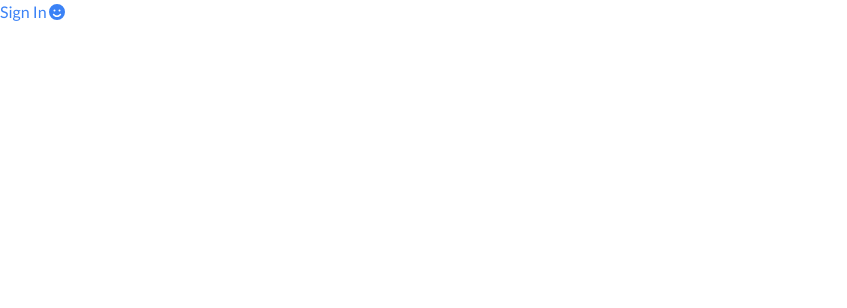
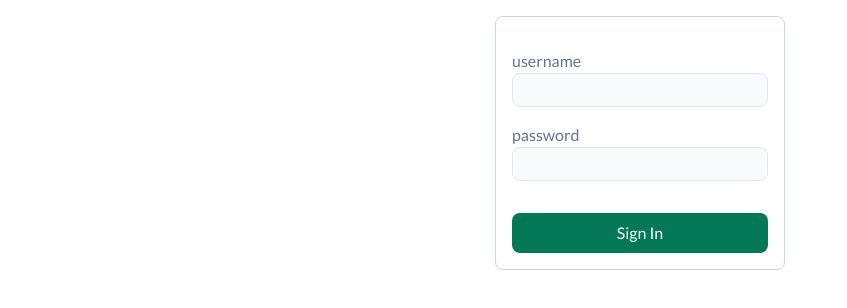
Before and after one commit to eelizan1/React-Captstone, a React (Vite) app: page / in a window 1280 px wide. Shown: the top 308 px of the page, without its empty margins (0-847 px from the left). Built offline with nearby package versions, Linux system fonts and the light colour scheme; a web font is replaced by a local one.

Commit message:
Initial auth form

```diff
--- /dev/null
+++ b/src/pages/auth/AuthForm/AuthForm.jsx
@@ -0,0 +1,29 @@
+import { useState } from 'react';
+
+const AuthForm = ({ fields, submitButtonLabel }) => {
+  const [fieldValues, setFieldValues] = useState({});
+  return (
+    <form className="p-4 m-4 bg-white border border-slate-300 rounded-lg font-lato">
+      {fields.map((field) => {
+        return (
+          <div key={field.label} className="flex flex-col my-4">
+            <label htmlFor={field.label} className="text-slate-500">
+              {field.label}
+            </label>
+            <input
+              id={field.label}
+              type={field.type}
+              className="px-2 py-1 bg-slate-50 border border-slate-200 rounded-lg
+              focus:outline-emerald-600 w-64"
+            />
+          </div>
+        );
+      })}
+      <button className="bg-emerald-700 text-white w-full rounded-lg py-2 mt-4">
+        {submitButtonLabel}
+      </button>
+    </form>
+  );
+};
+
+export default AuthForm;
--- a/src/pages/auth/SignInPage.jsx
+++ b/src/pages/auth/SignInPage.jsx
@@ -1,11 +1,21 @@
-import { FontAwesomeIcon } from '@fortawesome/react-fontawesome';
-import { faFaceSmile } from '@fortawesome/free-solid-svg-icons';
+import AuthForm from './AuthForm/AuthForm';
 
 const SignInPage = () => {
   return (
-    <div className="font-lato text-blue-500">
-      Sign In
-      <FontAwesomeIcon icon={faFaceSmile} />
+    <div className="flex justify-center items-center">
+      <AuthForm
+        fields={[
+          {
+            label: 'username',
+            type: 'text',
+          },
+          {
+            label: 'password',
+            type: 'password',
+          },
+        ]}
+        submitButtonLabel="Sign In"
+      />
     </div>
   );
 };
--- a/src/pages/auth/SignUpPage.jsx
+++ b/src/pages/auth/SignUpPage.jsx
@@ -1,5 +1,27 @@
+import AuthForm from './AuthForm/AuthForm';
+
 const SignUpPage = () => {
-  return <div className="font-playfair text-green-500">Sign Up</div>;
+  return (
+    <div className="flex justify-center items-center">
+      <AuthForm
+        fields={[
+          {
+            label: 'username',
+            type: 'text',
+          },
+          {
+            label: 'password',
+            type: 'password',
+          },
+          {
+            label: 'confirm-password',
+            type: 'password',
+          },
+        ]}
+        submitButtonLabel="Create Account"
+      />
+    </div>
+  );
 };
 
 export default SignUpPage;
```
